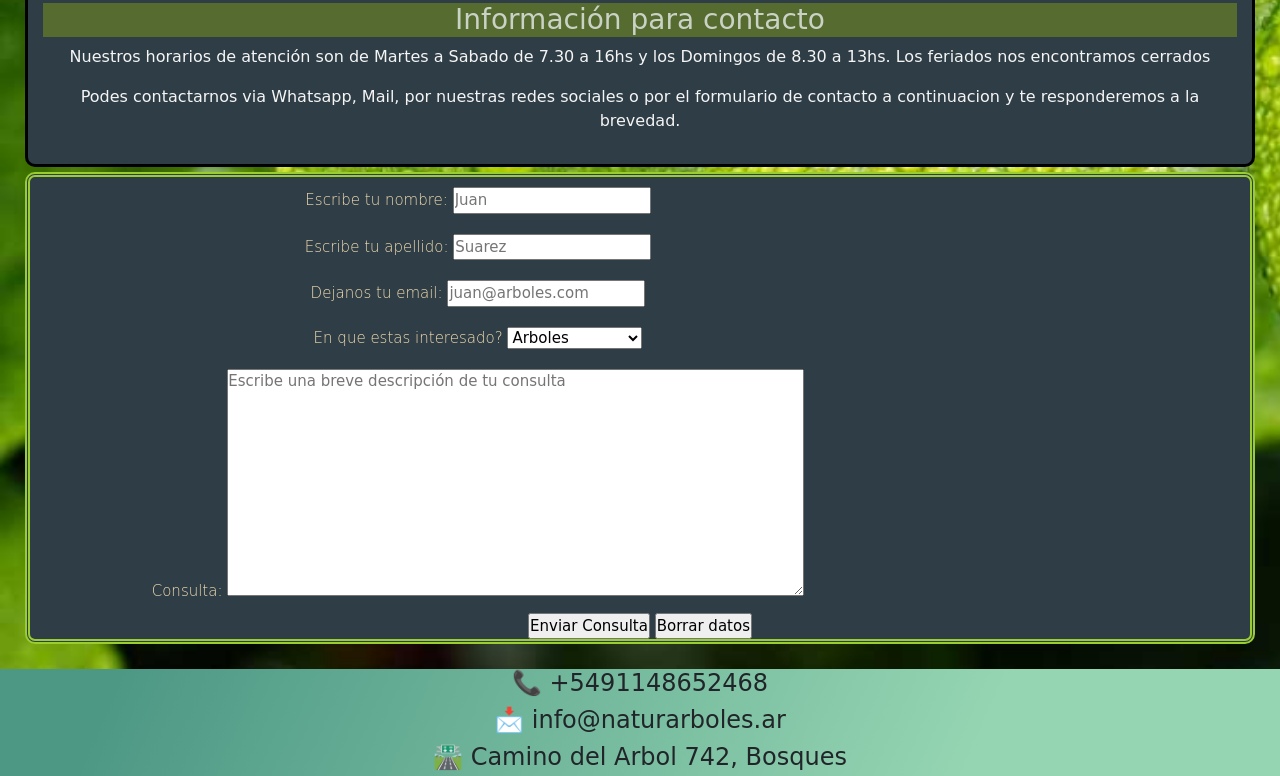
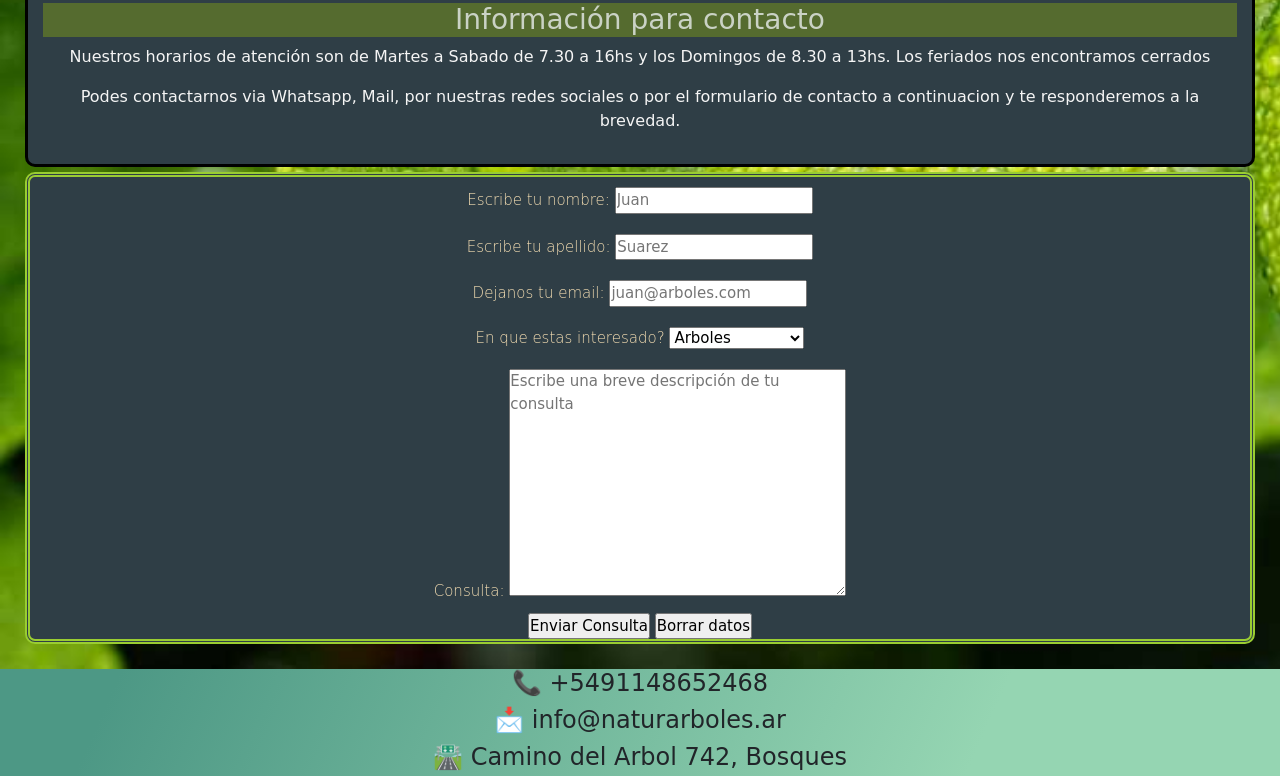
Before and after one commit to alejandromdiez/NaturArboles, a website: page pages/contacto.html in a window 1280 px wide. Shown: the part 674-1450 px from the top of the page. Drawn offline with nearby package versions, Linux system fonts and the light colour scheme.

Commit message:
formulario v1

```diff
--- a/pages/contacto.html
+++ b/pages/contacto.html
@@ -90,7 +90,7 @@
 
                 <div class="formcss"><label for="com">Consulta:</label>
 
-                    <textarea name="com" id="" cols="70" rows="10" placeholder="Escribe una breve descripción de tu consulta" required></textarea>
+                    <textarea name="com" id="" cols="40" rows="10" placeholder="Escribe una breve descripción de tu consulta" required></textarea>
                 </div>
 
                 <input type="submit" value="Enviar Consulta">
--- a/scss/_main.scss
+++ b/scss/_main.scss
@@ -63,7 +63,6 @@
 }
 .formcss{
     padding: 10px;
-    width: 70vw;
 }
 
 
```
Also changed, not shown: css/estilo.css.
